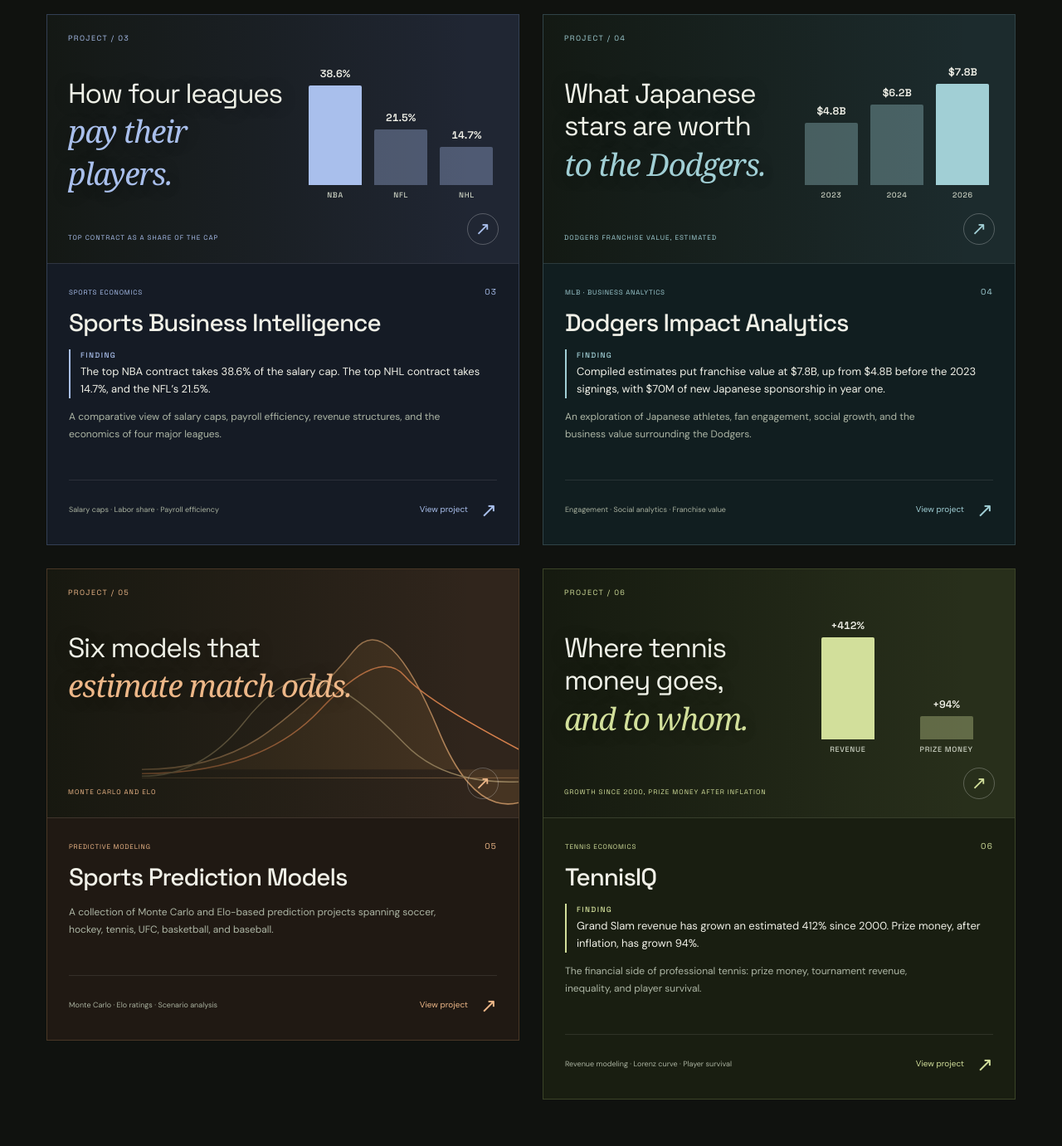
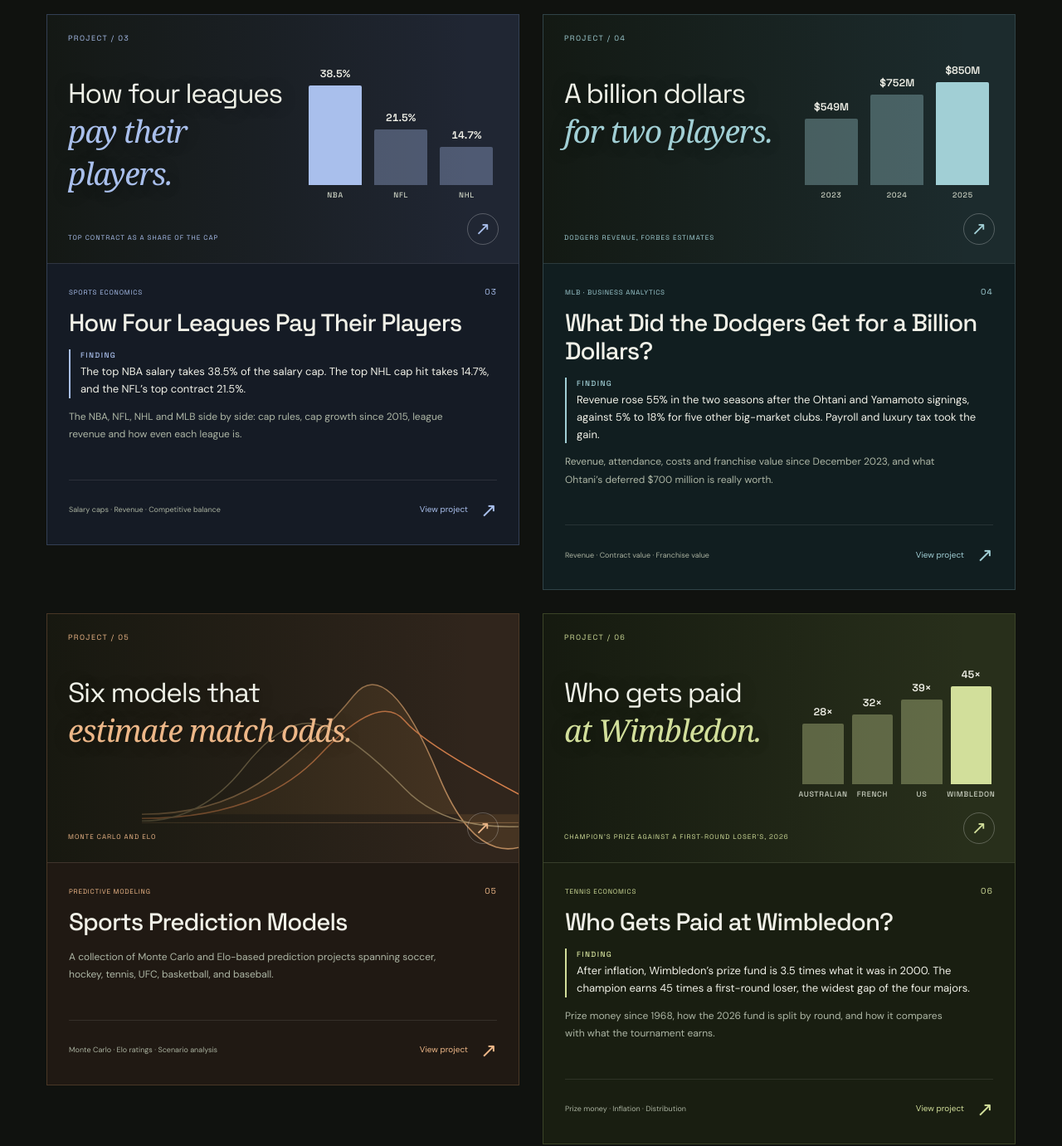
Before and after one commit to takizawadaiki/takizawadaiki.github.io, a plain HTML site: page index.html in a window 1280 px wide. Shown: the part 3800-5181 px from the top of the page at 83% size. Drawn offline with Linux system fonts and the light colour scheme; animation ran at ten frames a second.

Commit message:
Update project cards for the rebuilt Dodgers, tennis and league pages
Cards now quote figures from the rebuilt, sourced pages. Removes slogan
wording from the prediction models page.

Co-Authored-By: Claude Fable 5.2 <noreply@anthropic.com>
Claude-Session: https://claude.ai/code/session_013kjK37Pt3F1ZpuihpK7Z47

```diff
--- a/index.html
+++ b/index.html
@@ -1566,32 +1566,32 @@ kbd{font:500 10px/1 var(--heading);border:1px solid var(--border);border-radius:
   </a>
 <a class="case-study business" data-category="sports" id="case-business" href="/Sports-Business/">
     <div class="case-visual project-visual" aria-hidden="true">
-      <div class="mini" style="--max:42"><div class="hi"><b>38.6%</b><i style="--v:38.6"></i><span>NBA</span></div><div><b>21.5%</b><i style="--v:21.5"></i><span>NFL</span></div><div><b>14.7%</b><i style="--v:14.7"></i><span>NHL</span></div></div><span class="visual-note">TOP CONTRACT AS A SHARE OF THE CAP</span>
+      <div class="mini" style="--max:42"><div class="hi"><b>38.5%</b><i style="--v:38.5"></i><span>NBA</span></div><div><b>21.5%</b><i style="--v:21.5"></i><span>NFL</span></div><div><b>14.7%</b><i style="--v:14.7"></i><span>NHL</span></div></div><span class="visual-note">TOP CONTRACT AS A SHARE OF THE CAP</span>
       <span class="case-figure">PROJECT / 03</span>
       <div class="case-hook">How four leagues<br><em>pay their players.</em></div>
       <span class="case-seal">↗</span>
     </div>
     <div class="case-summary">
       <div class="card-top"><span class="category">Sports economics</span><span class="project-number">03</span></div>
-      <h3>Sports Business Intelligence</h3>
-      <p class="case-finding"><b>Finding</b>The top NBA contract takes 38.6% of the salary cap. The top NHL contract takes 14.7%, and the NFL’s 21.5%.</p>
-      <p>A comparative view of salary caps, payroll efficiency, revenue structures, and the economics of four major leagues.</p>
-      <div class="case-summary-bottom"><span>Salary caps · Labor share · Payroll efficiency</span><span class="case-toggle">View project <b aria-hidden="true">↗</b></span></div>
+      <h3>How Four Leagues Pay Their Players</h3>
+      <p class="case-finding"><b>Finding</b>The top NBA salary takes 38.5% of the salary cap. The top NHL cap hit takes 14.7%, and the NFL’s top contract 21.5%.</p>
+      <p>The NBA, NFL, NHL and MLB side by side: cap rules, cap growth since 2015, league revenue and how even each league is.</p>
+      <div class="case-summary-bottom"><span>Salary caps · Revenue · Competitive balance</span><span class="case-toggle">View project <b aria-hidden="true">↗</b></span></div>
     </div>
   </a>
 <a class="case-study dodgers" data-category="sports" id="case-dodgers" href="/LADODGERS/">
     <div class="case-visual project-visual" aria-hidden="true">
-      <div class="mini" style="--max:8.4"><div><b>$4.8B</b><i style="--v:4.8"></i><span>2023</span></div><div><b>$6.2B</b><i style="--v:6.2"></i><span>2024</span></div><div class="hi"><b>$7.8B</b><i style="--v:7.8"></i><span>2026</span></div></div><span class="visual-note">DODGERS FRANCHISE VALUE, ESTIMATED</span>
+      <div class="mini" style="--max:900"><div><b>$549M</b><i style="--v:549"></i><span>2023</span></div><div><b>$752M</b><i style="--v:752"></i><span>2024</span></div><div class="hi"><b>$850M</b><i style="--v:850"></i><span>2025</span></div></div><span class="visual-note">DODGERS REVENUE, FORBES ESTIMATES</span>
       <span class="case-figure">PROJECT / 04</span>
-      <div class="case-hook">What Japanese stars are worth<br><em>to the Dodgers.</em></div>
+      <div class="case-hook">A billion dollars<br><em>for two players.</em></div>
       <span class="case-seal">↗</span>
     </div>
     <div class="case-summary">
       <div class="card-top"><span class="category">MLB · Business analytics</span><span class="project-number">04</span></div>
-      <h3>Dodgers Impact Analytics</h3>
-      <p class="case-finding"><b>Finding</b>Compiled estimates put franchise value at $7.8B, up from $4.8B before the 2023 signings, with $70M of new Japanese sponsorship in year one.</p>
-      <p>An exploration of Japanese athletes, fan engagement, social growth, and the business value surrounding the Dodgers.</p>
-      <div class="case-summary-bottom"><span>Engagement · Social analytics · Franchise value</span><span class="case-toggle">View project <b aria-hidden="true">↗</b></span></div>
+      <h3>What Did the Dodgers Get for a Billion Dollars?</h3>
+      <p class="case-finding"><b>Finding</b>Revenue rose 55% in the two seasons after the Ohtani and Yamamoto signings, against 5% to 18% for five other big-market clubs. Payroll and luxury tax took the gain.</p>
+      <p>Revenue, attendance, costs and franchise value since December 2023, and what Ohtani’s deferred $700 million is really worth.</p>
+      <div class="case-summary-bottom"><span>Revenue · Contract value · Franchise value</span><span class="case-toggle">View project <b aria-hidden="true">↗</b></span></div>
     </div>
   </a>
 <a class="case-study models" data-category="models" id="case-models" href="prediction-models.html">
@@ -1610,17 +1610,17 @@ kbd{font:500 10px/1 var(--heading);border:1px solid var(--border);border-radius:
   </a>
 <a class="case-study tennis" data-category="sports" id="case-tennis" href="/grand-slam-economics/">
     <div class="case-visual project-visual" aria-hidden="true">
-      <div class="mini" style="--max:440"><div class="hi"><b>+412%</b><i style="--v:412"></i><span>Revenue</span></div><div><b>+94%</b><i style="--v:94"></i><span>Prize money</span></div></div><span class="visual-note">GROWTH SINCE 2000, PRIZE MONEY AFTER INFLATION</span>
+      <div class="mini" style="--max:50"><div><b>28×</b><i style="--v:28"></i><span>Australian</span></div><div><b>32×</b><i style="--v:32"></i><span>French</span></div><div><b>39×</b><i style="--v:39"></i><span>US</span></div><div class="hi"><b>45×</b><i style="--v:45"></i><span>Wimbledon</span></div></div><span class="visual-note">CHAMPION’S PRIZE AGAINST A FIRST-ROUND LOSER’S, 2026</span>
       <span class="case-figure">PROJECT / 06</span>
-      <div class="case-hook">Where tennis<br>money goes,<br><em>and to whom.</em></div>
+      <div class="case-hook">Who gets paid<br><em>at Wimbledon.</em></div>
       <span class="case-seal">↗</span>
     </div>
     <div class="case-summary">
       <div class="card-top"><span class="category">Tennis economics</span><span class="project-number">06</span></div>
-      <h3>TennisIQ</h3>
-      <p class="case-finding"><b>Finding</b>Grand Slam revenue has grown an estimated 412% since 2000. Prize money, after inflation, has grown 94%.</p>
-      <p>The financial side of professional tennis: prize money, tournament revenue, inequality, and player survival.</p>
-      <div class="case-summary-bottom"><span>Revenue modeling · Lorenz curve · Player survival</span><span class="case-toggle">View project <b aria-hidden="true">↗</b></span></div>
+      <h3>Who Gets Paid at Wimbledon?</h3>
+      <p class="case-finding"><b>Finding</b>After inflation, Wimbledon’s prize fund is 3.5 times what it was in 2000. The champion earns 45 times a first-round loser, the widest gap of the four majors.</p>
+      <p>Prize money since 1968, how the 2026 fund is split by round, and how it compares with what the tournament earns.</p>
+      <div class="case-summary-bottom"><span>Prize money · Inflation · Distribution</span><span class="case-toggle">View project <b aria-hidden="true">↗</b></span></div>
     </div>
   </a>
     </div>
```
Also changed, not shown: prediction-models.html (+1 -1 lines).
